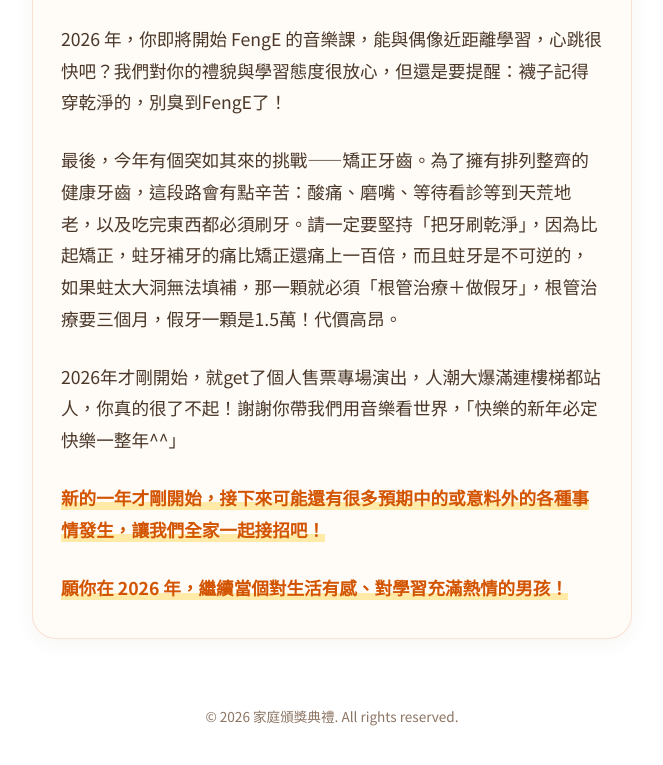
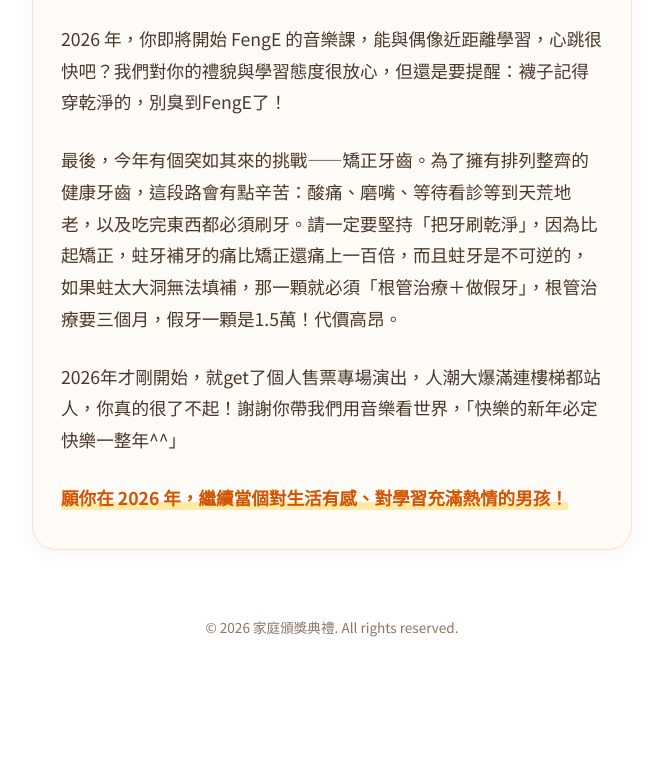
Before and after one commit to katewebsite/family, a plain HTML site: page son.html in a window 1280 px wide. Shown: the part 1037-1802 px from the top of the page, without its empty margins (308-971 px from the left). After the commit the page ends 1756 px from the top, so only its background shows below. Drawn offline with Linux system fonts and the light colour scheme.

Commit message:
Update son.html

```diff
--- a/son.html
+++ b/son.html
@@ -124,7 +124,6 @@
             <p>2026 年，你即將開始 FengE 的音樂課，能與偶像近距離學習，心跳很快吧？我們對你的禮貌與學習態度很放心，但還是要提醒：襪子記得穿乾淨的，別臭到FengE了！</p>
             <p>最後，今年有個突如其來的挑戰——矯正牙齒。為了擁有排列整齊的健康牙齒，這段路會有點辛苦：酸痛、磨嘴、等待看診等到天荒地老，以及吃完東西都必須刷牙。請一定要堅持「把牙刷乾淨」，因為比起矯正，蛀牙補牙的痛比矯正還痛上一百倍，而且蛀牙是不可逆的，如果蛀太大洞無法填補，那一顆就必須「根管治療＋做假牙」，根管治療要三個月，假牙一顆是1.5萬！代價高昂。</p>
             <p>2026年才剛開始，就get了個人售票專場演出，人潮大爆滿連樓梯都站人，你真的很了不起！謝謝你帶我們用音樂看世界，「快樂的新年必定快樂一整年^^」</p>
-            <p><span class="highlight-text">新的一年才剛開始，接下來可能還有很多預期中的或意料外的各種事情發生，讓我們全家一起接招吧！</span></p>
             <p><span class="highlight-text">願你在 2026 年，繼續當個對生活有感、對學習充滿熱情的男孩！</span></p>
         </div>
 
```
